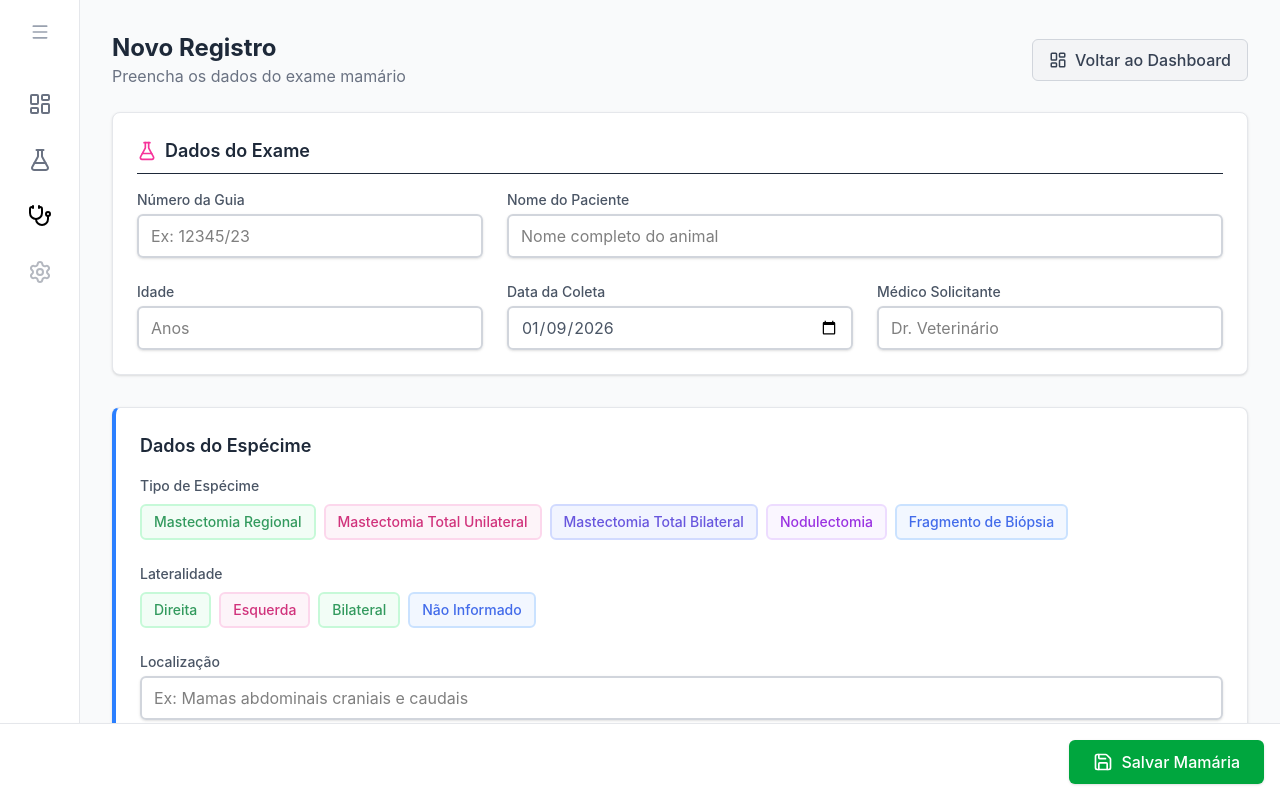
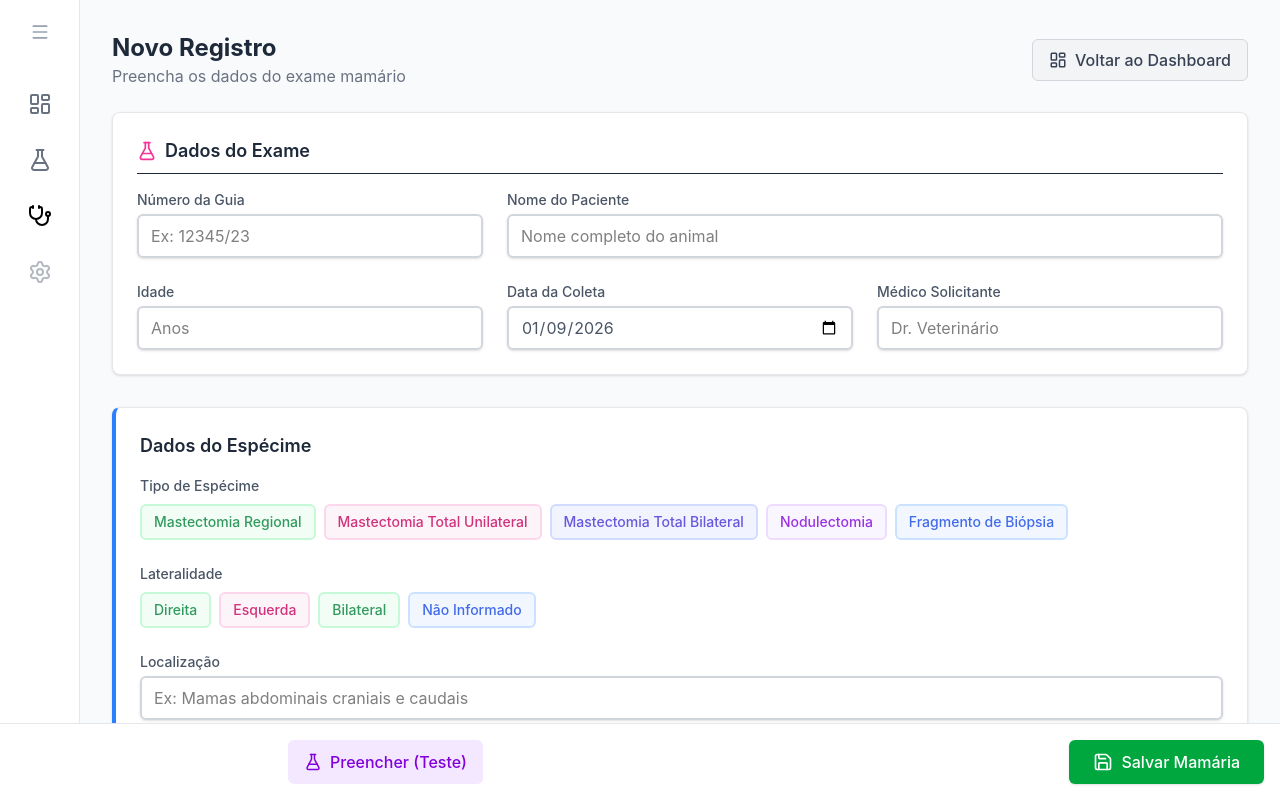
Before and after one commit to jorguzz-fer/alchemypet-system, a React (Vite) app in the folder client/: page /mamaria in a window 1280 px wide. Both pictures are taken after a click on the button "Novo". Built offline with nearby package versions, Linux system fonts and the light colour scheme; no server answers.

Commit message:
feat: add test data fill button to mammary form

```diff
--- a/client/src/components/mammary/MammaryForm.tsx
+++ b/client/src/components/mammary/MammaryForm.tsx
@@ -158,6 +158,34 @@ const MammaryForm = ({ onSaveSuccess }: MammaryFormProps) => {
 
     // Common input class for high visibility
     const inputClass = "w-full border-2 border-gray-300 rounded-md shadow-sm focus:ring-pink-500 focus:border-pink-500 px-3 py-2";
+
+    const fillWithMockData = () => {
+        setFormData({
+            ...formData,
+            numero_guia: '12345/24',
+            nome_paciente: 'Bolinha',
+            idade: '8',
+            medico_solicitante: 'Dr. Fernando',
+            tipo_especime: 'Mastectomia Total Unilateral',
+            lateralidade: 'Esquerda',
+            localizacao: 'Mamas inguinais e abdominais',
+            dimensoes: '15,0 x 8,0 x 4,0',
+            peso: '350.5',
+            aspecto_macroscopico: 'Segmento cutâneo com relevo irregular e área ulcerada central de 2,0 cm.',
+            consistencia: 'Firme e elástica',
+            superficie_corte: 'Superfície de corte brancacenta com áreas císticas e focos de hemorragia.',
+            margens: 'Livres macroscopicamente, distando 0,5 cm da lesão.',
+            pele: 'Ulcerada na região central.',
+            areola: 'Presente, sem alterações visíveis.',
+            mamilo: 'Invertido e retraído.',
+            tecido_adiposo: 'Amarelo e lobulado, sem sinais de invasão macroscópica.',
+            observacoes: 'Material enviado em formol 10%.',
+            jars: [
+                { numero: '1', conteudo: 'Nódulo Principal + Margens', dimensoes: '3,0 x 2,0 x 1,0', fixador: 'Formol 10%' },
+                { numero: '2', conteudo: 'Linfonodo Inguinal', dimensoes: '1,0 x 0,5 x 0,5', fixador: 'Formol 10%' }
+            ]
+        });
+    };
 
     return (
         <form onSubmit={handleSubmit} className="space-y-8 pb-32">
@@ -478,6 +506,14 @@ const MammaryForm = ({ onSaveSuccess }: MammaryFormProps) => {
 
             {/* Footer Actions */}
             <div className="fixed bottom-0 left-0 right-0 bg-white border-t border-gray-200 p-4 md:pl-72 flex items-center justify-end gap-4 z-10 shadow-lg">
+                <button
+                    type="button"
+                    onClick={fillWithMockData}
+                    className="flex items-center gap-2 bg-purple-100 text-purple-700 px-4 py-2.5 rounded-md hover:bg-purple-200 transition-colors font-medium mr-auto"
+                >
+                    <FlaskConical size={18} /> Preencher (Teste)
+                </button>
+
                 {success && (
                     <span className="text-green-600 font-medium animate-pulse">
                         Salvo com sucesso!
```
